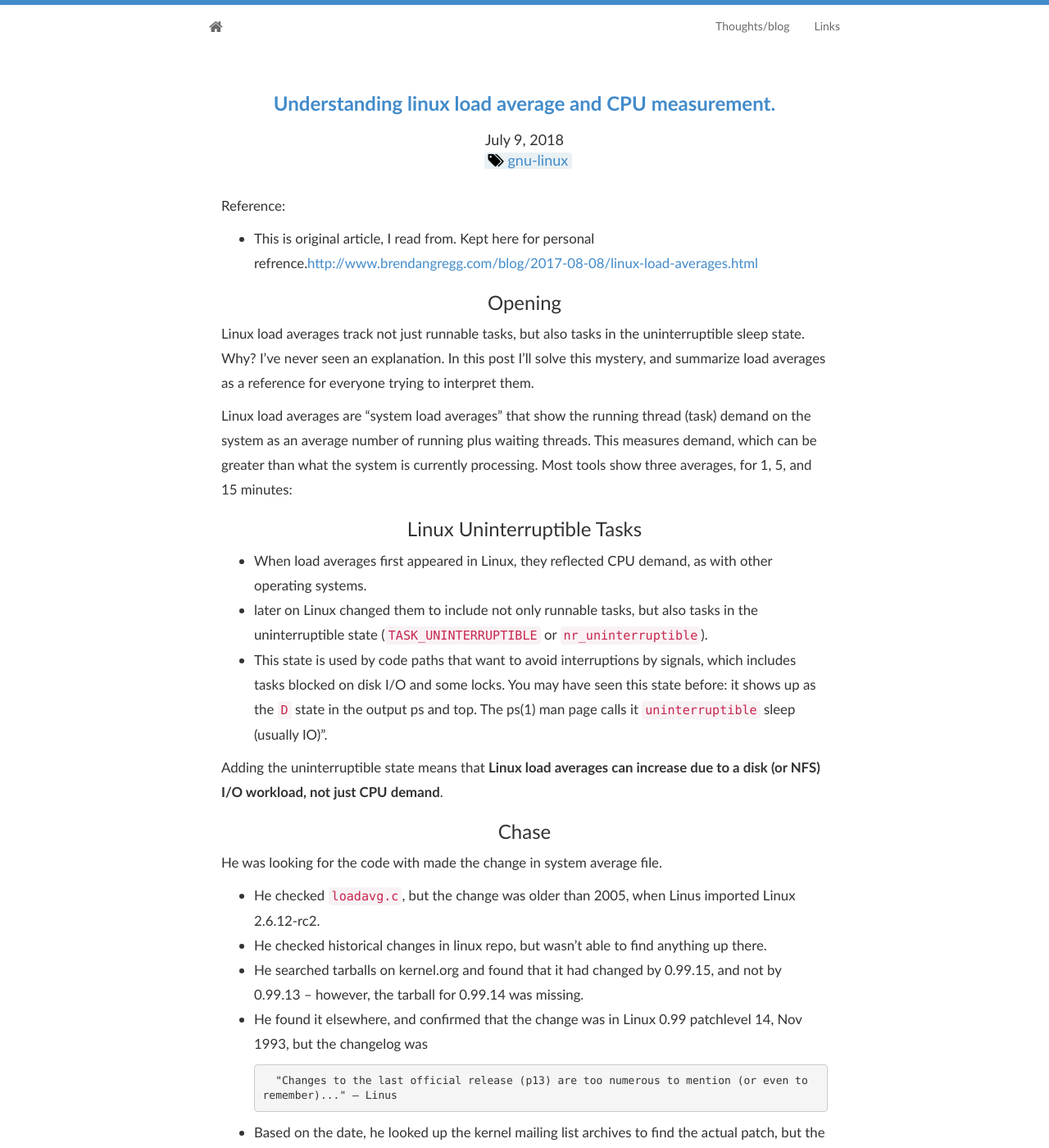
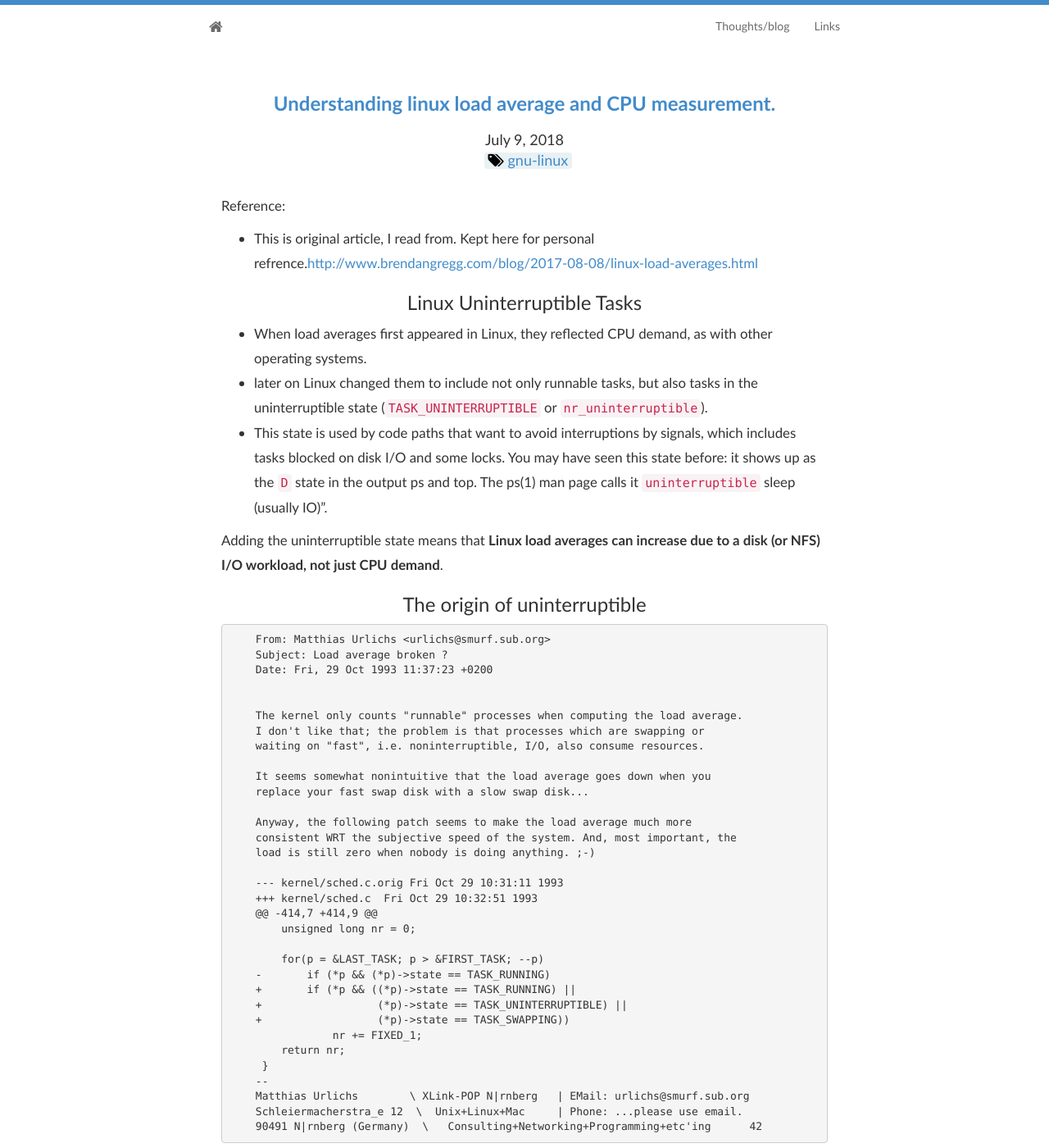
Before and after one commit to murarisumit/murarisumit.github.io, a Jekyll site: the page built from _posts/2018-07-09-linux-load-average-cpu-measure.md, in a window 1280 px wide and 1400 px high. Shown: the whole window at 82% size. Built offline with Jekyll 4.4.1, drawn with Linux system fonts in a browser that asks for light colours; nearby versions of some CDN libraries; some of the changed text lies outside the part shown.

Commit message:
Update 2018-07-09-linux-load-average-cpu-measure.md

```diff
--- a/_posts/2018-07-09-linux-load-average-cpu-measure.md
+++ b/_posts/2018-07-09-linux-load-average-cpu-measure.md
@@ -10,14 +10,6 @@ Reference:
 * This is original article, I read from. Kept here for personal refrence.[http://www.brendangregg.com/blog/2017-08-08/linux-load-averages.html](http://www.brendangregg.com/blog/2017-08-08/linux-load-averages.html)
 
 
-### Opening
-
-Linux load averages track not just runnable tasks, but also tasks in the uninterruptible sleep state. Why? I've never seen an explanation. In this post I'll solve this mystery, and summarize load averages as a reference for everyone trying to interpret them.
-
-Linux load averages are "system load averages" that show the running thread (task) demand on the system as an average number of running plus waiting threads. This measures demand, which can be greater than what the system is currently processing. Most tools show three averages, for 1, 5, and 15 minutes:
-
-
-
 ### Linux Uninterruptible Tasks
 
 * When load averages first appeared in Linux, they reflected CPU demand, as with other operating systems.
@@ -27,26 +19,7 @@ Linux load averages are "system load averages" that show the running thread (tas
 Adding the uninterruptible state means that __Linux load averages can increase due to a disk (or NFS) I/O workload, not just CPU demand__.
 
 
-### Chase
-
-He was looking for the code with made the change in system average file.
-
-* He checked `loadavg.c`, but the change was older than 2005, when Linus imported Linux 2.6.12-rc2.
-* He checked historical changes in linux repo, but wasn't able to find anything up there.
-* He searched tarballs on kernel.org and found that it had changed by 0.99.15, and not by 0.99.13 – however, the tarball for 0.99.14 was missing.
-* He found it elsewhere, and confirmed that the change was in Linux 0.99 patchlevel 14, Nov 1993, but the changelog was
-
-        "Changes to the last official release (p13) are too numerous to mention (or even to remember)..." – Linus
-
-* Based on the date, he looked up the kernel mailing list archives to find the actual patch, but the oldest email available is from June 1995, when the sysadmin writes:
-
-        "While working on a system to make these mailing archives scale more effecitvely I accidently destroyed the current set of archives (ah whoops)."
-
-* He found some older linux-devel mailing list archives, rescued from server backups, often stored as tarballs of digests. I searched over 6,000 digests containing over 98,000 emails, 30,000 of which were from 1993. But it was somehow missing from all of them.
-
 ### The origin of uninterruptible
-
-Fortunately, he did finally find the change, in a compressed mailbox file from 1993 on oldlinux.org. Here it is:
 
         From: Matthias Urlichs <urlichs@smurf.sub.org>
         Subject: Load average broken ?
@@ -96,25 +69,12 @@ His example of using a slower swap disk makes sense: by degrading the system's p
 * Perhaps the real problem all along is that the words "load averages" are about as ambiguous as "I/O". Which type of I/O? Disk I/O? File system I/O? Network I/O?
 * Likewise, which load averages? CPU load averages? System load averages? Clarifying it this way lets me make sense of it like this:
 
-
         On Linux, load averages are (or try to be) "system load averages", for the system as a whole, measuring the number of threads that are working and waiting to work (CPU, disk, uninterruptible locks). Put differently, it measures the number of threads that aren't completely idle. Advantage: includes demand for different resources.
         On other OSes, load averages are "CPU load averages", measuring the number of CPU running + CPU runnable threads. Advantage: can be easier to understand and reason about (for CPUs only).
 
 Note that there's another possible type: "physical resource load averages", which would include load for physical resources only (CPU + disk).
 
 Perhaps one day we'll add additional load averages to Linux, and let the user choose what they want to use: a separate "CPU load averages", "disk load averages", "network load averages", etc. Or just use different metrics altogether.
-
-
-### Better tools for measuring CPUs.
-
-* mpstat: To monitor individual processor performance, issue following command
-  * per-CPU utilization: eg, using `mpstat -P ALL 1`
-* iostat : The iostat command reports Central Processing Unit (CPU) statistics and input/output statistics for devices and partitions. It can be use to find out your system's average CPU utilization since the last reboot.
-  * `iostat`
-* vmstat: CPU run queue length: eg, using vmstat 1 and the 'r' column
-
-$ iostat
-mpstat -P ALL
 
 
 
@@ -124,9 +84,7 @@ In 1993, a Linux engineer found a nonintuitive case with load averages, and with
 
 The use of the uninterruptible state has since grown in the Linux kernel, and nowadays includes uninterruptible lock primitives. If the load average is a measure of demand in terms of running and waiting threads (and not strictly threads wanting hardware resources), then they are still working the way we want them to.
 
-In this post, I dug up the Linux load average patch from 1993 – which was surprisingly difficult to find – containing the original explanation by the author. I also measured stack traces and time in the uninterruptible state using bcc/eBPF on a modern Linux system, and visualized this time as an off-CPU flame graph. This visualization provides many examples of uninterruptible sleeps, and can be generated whenever needed to explain unusually high load averages. I also proposed other metrics you can use to understand system load in more detail, instead of load averages.
-
-I'll finish by quoting from a comment at the top of `kernel/sched/loadavg.c` in the Linux source, by scheduler maintainer Peter Zijlstra:
+As original author post this also finishes by quoting from a comment at the top of `kernel/sched/loadavg.c` in the Linux source, by scheduler maintainer Peter Zijlstra:
 
         This file contains the magic bits required to compute the global loadavg
         figure. Its a silly number but people think its important. We go through
```
